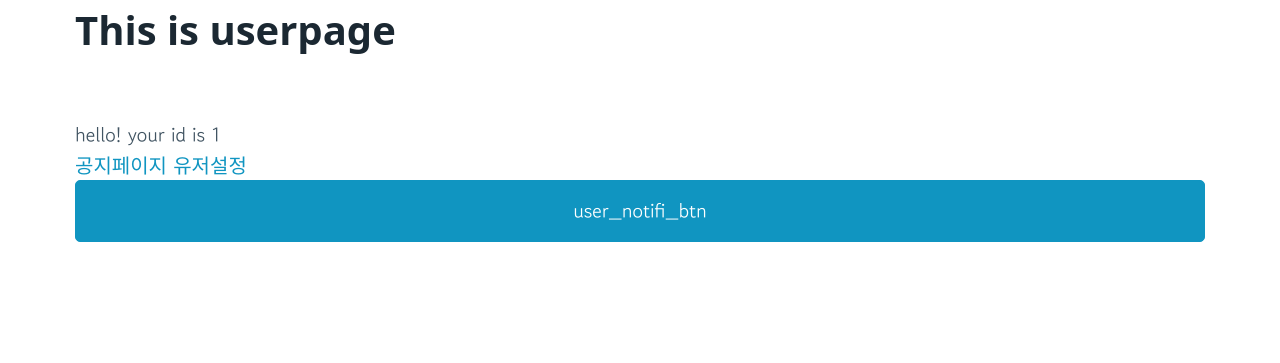
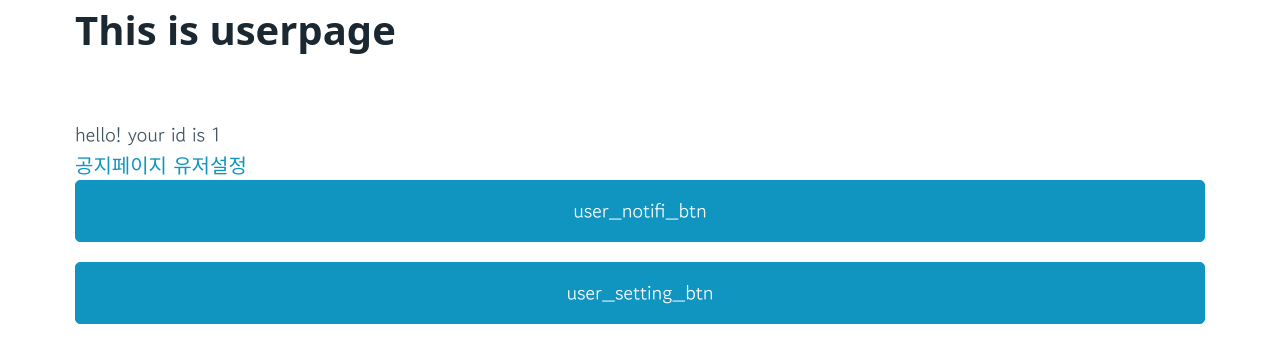
Before and after one commit to wax05/notifi, a Flask app: page /user in a window 1280 px wide. Shown: the top 363 px of the page. Run offline with Flask 2, Linux system fonts and the light colour scheme; the visitor is signed in with stand-in values (Sample User, id 1); some libraries are stand-ins or nearby versions.

Commit message:
userpage:add btn link

```diff
--- a/templates/login.html
+++ b/templates/login.html
@@ -45,6 +45,7 @@
 
     #login-form-wrap {
       background-color: #fff;
+      height: 40%;
       width: 35%;
       margin: 10% auto;
       text-align: center;
@@ -182,6 +183,7 @@
       });
     };
 
+    //get user input data & return json data
     function get_user_data() {
       var id = $('#user_id').val();
       var password = $('#password').val();
--- a/templates/user_page.html
+++ b/templates/user_page.html
@@ -31,7 +31,8 @@
             <div>
                 <a class="link_btn" href="/user/notifi">공지페이지</a>
                 <a class="link_btn" href="/user/setting">유저설정</a>
-                <input type="button" value="user_notifi_btn" class ="btn">
+                <input type="button" id="user_notifi_btn"value="user_notifi_btn" class ="btn">
+                <input type="button" id="user_setting_btn"value="user_setting_btn" class ="btn">
             </div>
         </div>
     </div>
@@ -39,6 +40,14 @@
         $(document).ready(function() {
             console.log("{{session['id']}}")
         });
+
+        $("#user_notifi_btn").click(function() {
+            location.replace('/user/notifi')
+        });
+
+        $("#user_setting_btn").click(function() {
+            location.replace('/user/setting')
+        });
     </script>
 </body>
 </html>
```
